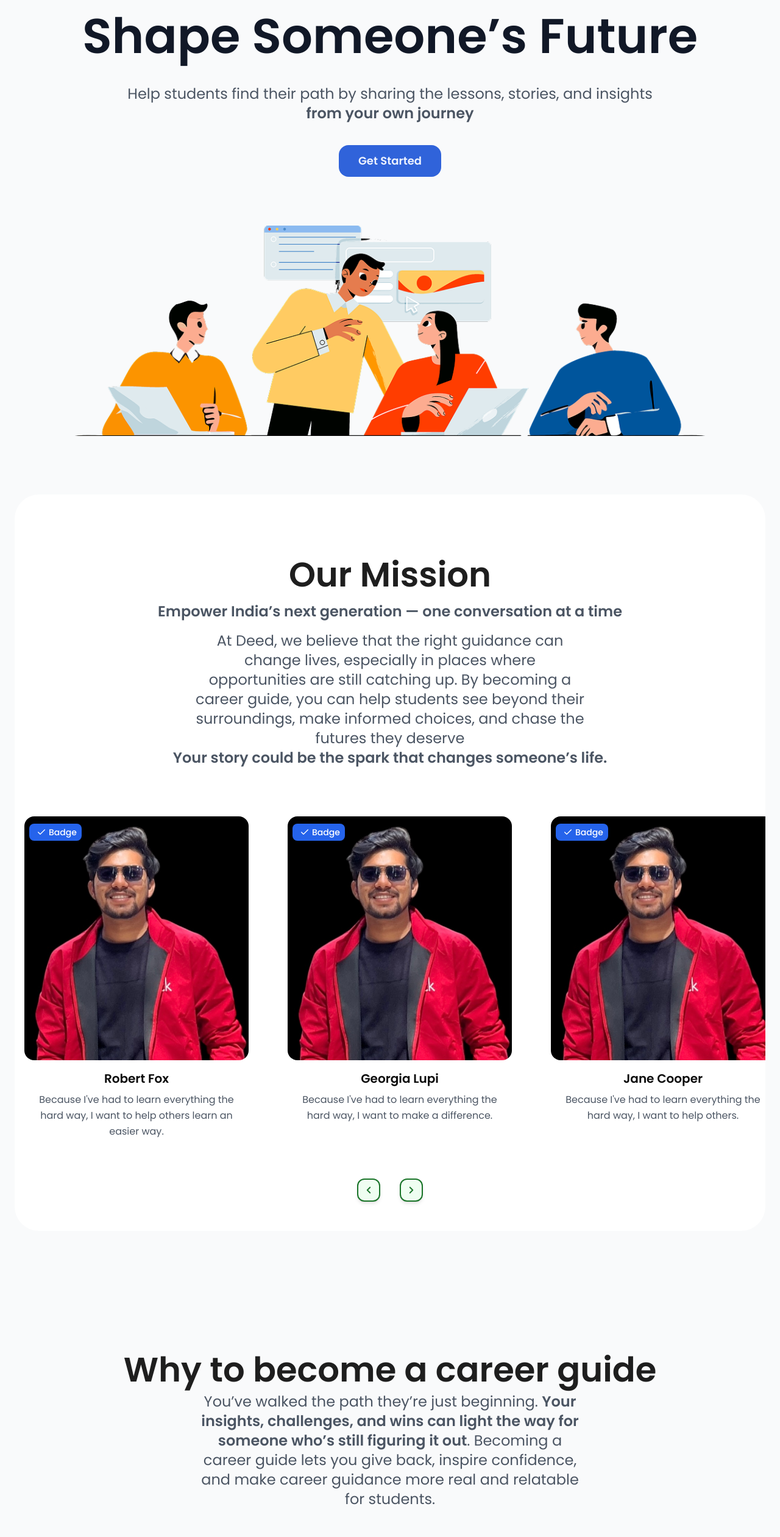
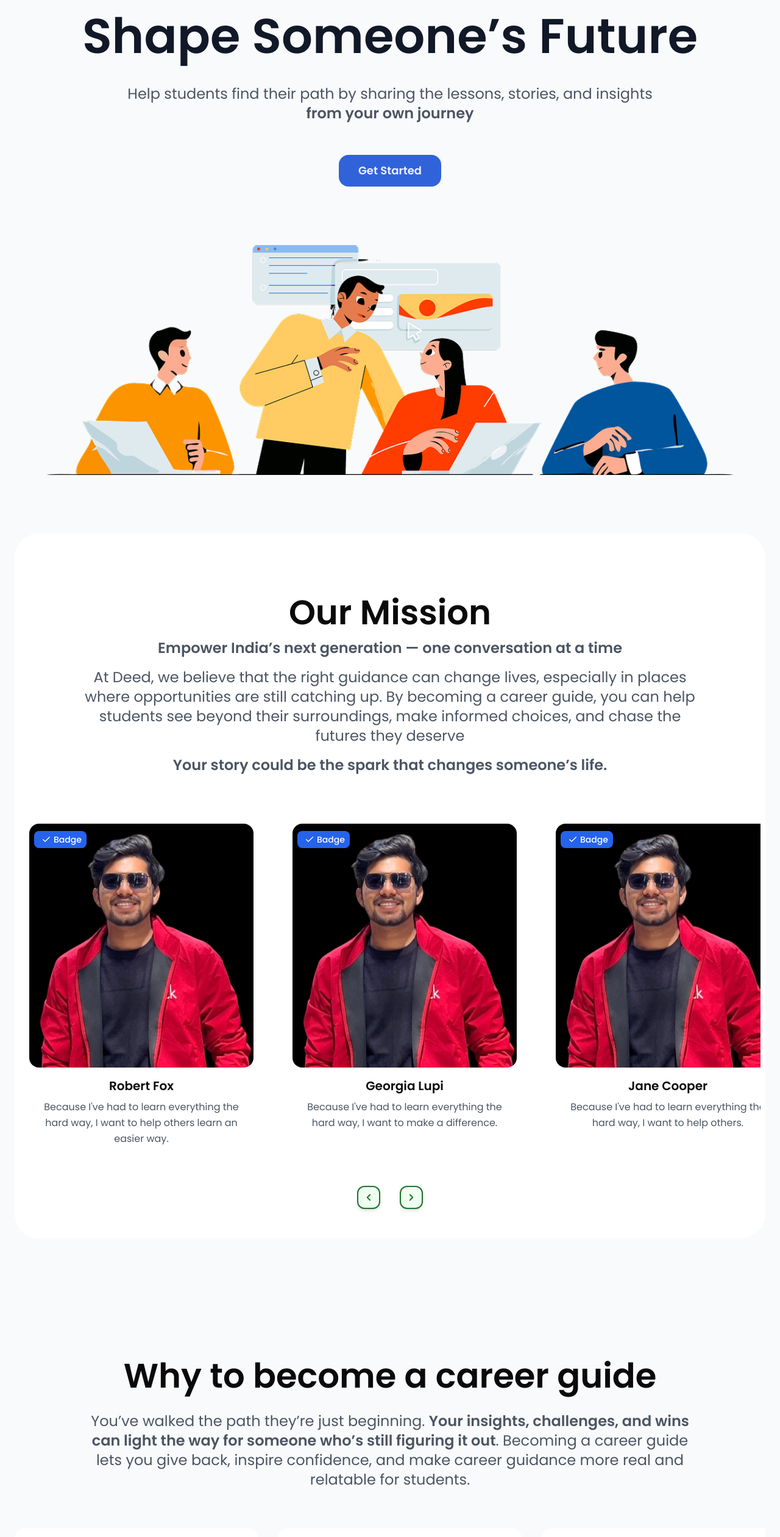
Before and after one commit to 07anujsachan/deed, a Next.js app in the folder deed-web/: page /mentor/mission in a window 1280 px wide. Shown: the part 230-2751 px from the top of the page at 61% size. Built offline with nearby package versions, Linux system fonts and the light colour scheme; no server answers.

Commit message:
feat: Implement mentor thank-you page, mission page, FAQ and Our Mission components, and mentor application steps.

```diff
--- a/deed-web/src/app/mentor/components/FaqSection.jsx
+++ b/deed-web/src/app/mentor/components/FaqSection.jsx
@@ -59,7 +59,7 @@ const FAQSection = () => {
 
         {/* LEFT CONTENT */}
         <div className="basis-1/3">
-          <h2 className="text-4xl md:text-5xl font-semibold mb-4">
+          <h2 className="text-3xl md:text-5xl font-semibold mb-4">
             Some common questions
           </h2>
           <p className="text-gray-600 text-lg">
--- a/deed-web/src/app/mentor/components/OurMission.jsx
+++ b/deed-web/src/app/mentor/components/OurMission.jsx
@@ -21,24 +21,24 @@ const OurMission = ({ teamData }) => {
       whileInView='visible'
       exit='exit'
       viewport={{ once: true, amount: 0.3 }}
-      className='bg-white py-4 md:py-12 mx-6 rounded-[40px] my-12 md:my-24'
+      className='bg-white py-4 md:py-12 mx-6 rounded-[40px] my-12 md:my-24 px-2'
     >
       <div className='text-center my-8 md:my-16'>
-        <h2 className='text-default md:text-[56px] text-4xl font-semibold my-4 '>
+        <h2 className='md:text-[56px] text-3xl font-semibold my-4 '>
           {" "}
           Our Mission
         </h2>
         <p className='font-semibold md:text-2xl text-gray-600 text-lg my-4 mt-6'>
           Empower India’s next generation — one conversation at a time
         </p>
-        <p className=' md:text-2xl text-lg text-gray-600 md:w-[52%] w-full mx-auto leading-snug'>
+        <p className=' md:text-2xl text-base text-gray-600 md:max-w-5xl w-full mx-auto leading-snug'>
           At Deed, we believe that the right guidance can change lives,
           especially in places where opportunities are still catching up. By
           becoming a career guide, you can help students see beyond their
           surroundings, make informed choices, and chase the futures they
           deserve
         </p>
-        <p className='font-semibold text-gray-600 md:text-2xl text-xl'>
+        <p className='font-semibold text-gray-600 md:text-2xl text-xl my-4'>
           Your story could be the spark that changes someone’s life.
         </p>
       </div>
--- a/deed-web/src/app/mentor/mentorform/step-1/page.jsx
+++ b/deed-web/src/app/mentor/mentorform/step-1/page.jsx
@@ -101,7 +101,7 @@ export default function Page() {
               disabled={verifying}
               className='
           text-blue-600 font-semibold text-sm
-          flex items-center gap-1
+          flex items-center gap-1 pt-2
           whitespace-nowrap
         '
             >
@@ -112,7 +112,7 @@ export default function Page() {
 
           {/* VERIFIED TEXT */}
           {emailVerified && (
-            <span className='text-green-600 font-semibold text-sm pt-1 whitespace-nowrap'>
+            <span className='text-green-600 font-semibold text-sm pt-2 whitespace-nowrap'>
               Verified
             </span>
           )}
--- a/deed-web/src/app/mentor/mentorform/step-5/page.jsx
+++ b/deed-web/src/app/mentor/mentorform/step-5/page.jsx
@@ -55,10 +55,10 @@ export default function StepFive() {
     payload.append("about", form.about);
     payload.append("agreements", JSON.stringify(form.agreements));
 
-    await fetch("/api/mentor/submit", {
-      method: "POST",
-      body: payload,
-    });
+    // await fetch("/api/mentor/submit", {
+    //   method: "POST",
+    //   body: payload,
+    // });
 
     router.push("/mentor/thank-you");
   };
@@ -194,10 +194,11 @@ export default function StepFive() {
       <AnimatePresence>
         {showDeleteModal && (
           <motion.div
-            className='fixed inset-0 z-50 bg-black/30 flex items-center justify-center'
+            className='fixed inset-0 z-50 bg-black/30 flex items-center justify-center w-full space-y-4 max-w-full'
             initial={{ opacity: 0 }}
             animate={{ opacity: 1 }}
             exit={{ opacity: 0 }}
+            style={{ top: "-10%" }}
           >
             <motion.div
               className='bg-white rounded-2xl p-6 w-[90%] max-w-lg'
--- a/deed-web/src/app/mentor/mission/page.jsx
+++ b/deed-web/src/app/mentor/mission/page.jsx
@@ -110,19 +110,21 @@ const page = () => {
         whileInView='visible'
         exit='exit'
         viewport={{ once: true, amount: 0.3 }}
-        className='text-center mt-6 md:mt-12 px-6'
+        className='min-h-fit md:min-h-fit flex flex-col text-center px-6 mt-24 md:mt-12'
       >
         <div>
-          <h1 className='text-4xl md:text-[80px] font-semibold leading-snug text-gray-900'>
+          <h1 className='text-3xl md:text-[80px] font-semibold leading-snug text-gray-900'>
             <span className=''>Share Your Journey.</span> <br />
             <span className=''>Shape Someone’s Future</span>
           </h1>
 
-          <p className='mt-6 text-xl md:text-2xl text-gray-600 mx-auto'>
+          <div className='flex flex-col items-center gap-4'>
+            <p className='mt-6 text-xl md:text-2xl text-gray-600 mx-auto order-2 md:order-1'>
               Help students find their path by sharing the lessons, stories, and
-            insights <br />
+              insights <br className='hidden md:block' />
               <span className='font-semibold'>from your own journey</span>
             </p>
+            <div className='order-3 md:order-2'>
               <Button
                 className='mt-9'
                 text={"Get Started"}
@@ -130,12 +132,14 @@ const page = () => {
                 variant={"SecondarySmallButton"}
                 href={"/mentor/guidelines"}
               />
+            </div>
             <img
               loading='lazy'
-            className='w-11/12 mx-auto mt-20'
+              className='w-full mx-auto mt-12 md:mt-20 order-1 md:order-3 md:object-contain object-cover'
               src='/media/mission.png'
               alt='mission'
             />
+          </div>
         </div>
       </motion.section>
 
@@ -152,11 +156,11 @@ const page = () => {
         className='py-4 md:py-12 mx-6 rounded-[40px] my-12 md:my-24'
       >
         <div className='text-center my-8 md:my-16'>
-          <h2 className='text-default md:text-[56px] text-4xl font-semibold my-4 '>
+          <h2 className='text-3xl md:text-[56px] font-semibold my-4'>
             {" "}
             Why to become a career guide
           </h2>
-          <p className='mt-4 md:text-2xl text-lg text-gray-600 md:w-[52%] w-full mx-auto leading-snug'>
+          <p className='mt-10 md:text-2xl text-base text-gray-600 md:max-w-5xl w-full mx-auto leading-snug'>
             You’ve walked the path they’re just beginning.{" "}
             <span className='font-semibold'>
               Your insights, challenges, and wins can light the way for someone
--- /dev/null
+++ b/deed-web/src/app/mentor/thank-you/page.jsx
@@ -0,0 +1,43 @@
+"use client"
+
+import { sectionVariants } from "@/app/components/UIComponents/motionVariants";
+import { Button } from "@/components/ui/PrimarySmallButton";
+import { motion } from "framer-motion";
+
+export default function Page() {
+    return (
+      <motion.section
+        variants={sectionVariants}
+        initial='hidden'
+        whileInView='visible'
+        exit='exit'
+        viewport={{ once: true, amount: 0.3 }}
+        className='text-center'
+      >
+                      <div className='w-full relative'>
+          <div className='relative w-full h-[40vh] md:h-auto overflow-hidden'>
+            <img
+              src='/media/thanks.png'
+              alt='Thank you illustration'
+              className='w-full h-full object-cover md:object-contain'
+            />
+            <div className='absolute inset-0 flex items-center justify-center p-4'>
+              <h2 className='bg-black/50 text-white text-xl sm:text-2xl md:text-4xl py-4 md:py-6 px-6 md:px-10 font-semibold rounded-2xl md:rounded-[32px] md:leading-relaxed text-center'>
+                Thank you for signing up <br className='hidden sm:block' /> as a mentor!
+              </h2>
+            </div>
+          </div>
+
+          <div className='-mt-8 md:-mt-24 bg-white px-6 py-8 md:py-10 rounded-[24px] md:rounded-[32px] w-[90%] md:w-[80%] mx-auto flex flex-col md:flex-row gap-6 relative z-10 shadow-xl border border-gray-100'>
+            <p className='w-full md:basis-2/3 text-center md:text-left text-base md:text-lg'>
+              We appreciate your time and willingness to guide students. Our team will review your details and get back to you soon with the next steps. We usually take 2-3 days to respond, we would request you to please visit the website again in 2-3 days.
+            </p>
+            <div className='md:basis-1/3 basis-full flex justify-center items-center'>
+              <Button variant="SecondarySmallButton" text="Go back to Homepage" href="/" />
+            </div>
+          </div>
+        </div>
+
+      </motion.section>
+    )
+}
--- a/deed-web/src/components/ui/PrimarySmallButton.jsx
+++ b/deed-web/src/components/ui/PrimarySmallButton.jsx
@@ -7,17 +7,17 @@ import { ArrowLeft, ArrowRight } from "lucide-react";
 
 const variantStyles = {
   PrimarySmallButton:
-    "bg-[#1B752A] text-[#D5FFDC] px-4 md:px-8 py-2 md:py-3 text-sm md:text-lg rounded-2xl font-semibold",
+    "bg-[#1B752A] text-[#D5FFDC] px-4 md:px-8 py-3 text-sm md:text-lg rounded-2xl font-semibold",
   PrimarySmallOutlinedButton:
-    "border-2 border-[#1B752A] bg-[#EFFFF1] text-[#1B752A] px-4 md:px-8 py-2 md:py-3 text-sm md:text-lg rounded-2xl font-semibold",
+    "border-2 border-[#1B752A] bg-[#EFFFF1] text-[#1B752A] px-4 md:px-8 py-3 text-sm md:text-lg rounded-2xl font-semibold",
   PrimaryLargeButton:
     "bg-[#1B752A] text-[#D5FFDC] px-8 py-4 text-lg rounded-2xl font-semibold",
   PrimaryLargeOutlinedButton:
     "border-2 border-[#1B752A] bg-[#EFFFF1] text-[#1B752A] px-8 py-4 text-lg rounded-2xl font-semibold",
   SecondarySmallButton:
-    "bg-[#3063DA] text-[#EDF2FF] px-4 md:px-8 py-2 md:py-3 text-sm md:text-lg rounded-2xl font-semibold",
+    "bg-[#3063DA] text-[#EDF2FF] px-4 md:px-8 py-3 text-sm md:text-lg rounded-2xl font-semibold",
   SecondarySmallOutlinedButton:
-    "border-2 border-[#3063DA] bg-[#EDF2FF] text-[#3063DA] px-4 md:px-8 py-2 md:py-3 text-sm md:text-lg rounded-2xl font-semibold",
+    "border-2 border-[#3063DA] bg-[#EDF2FF] text-[#3063DA] px-4 md:px-8 py-3 text-sm md:text-lg rounded-2xl font-semibold",
   SecondaryLargeButton:
     "bg-[#3063DA] text-[#EDF2FF] px-8 py-4 text-lg rounded-2xl font-semibold",
   SecondaryLargeOutlinedButton:
```
Also changed, not shown: deed-web/public/media/thanks.png (added). Lines whose indentation alone changed are shown as unchanged.
